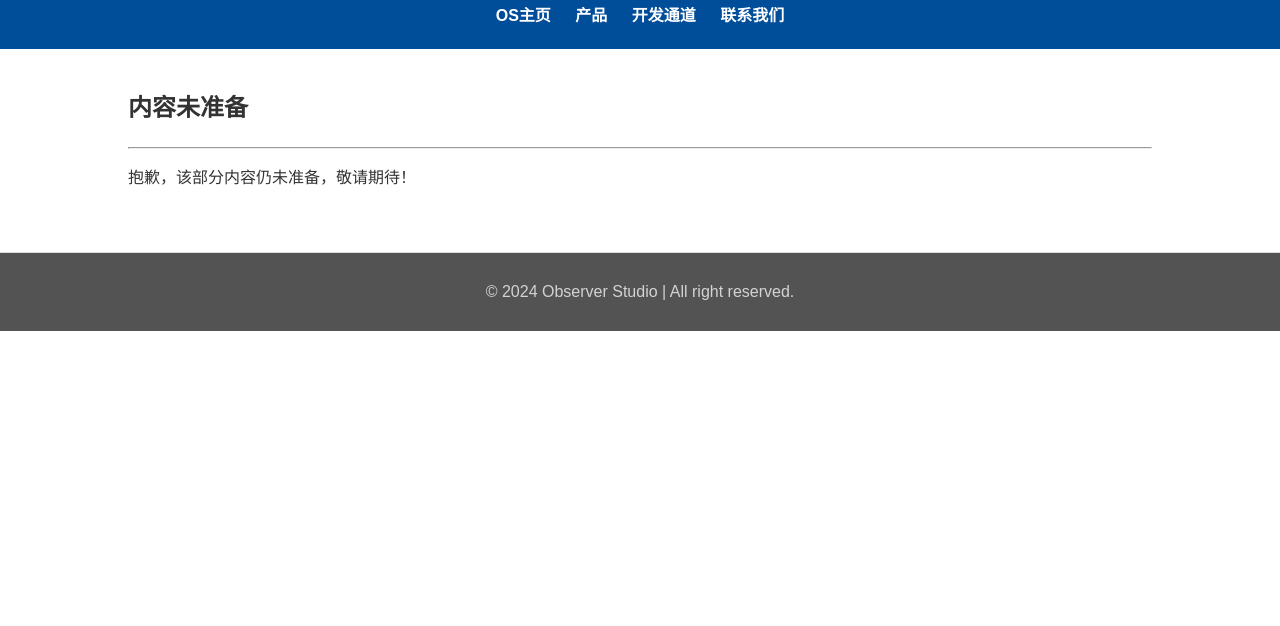
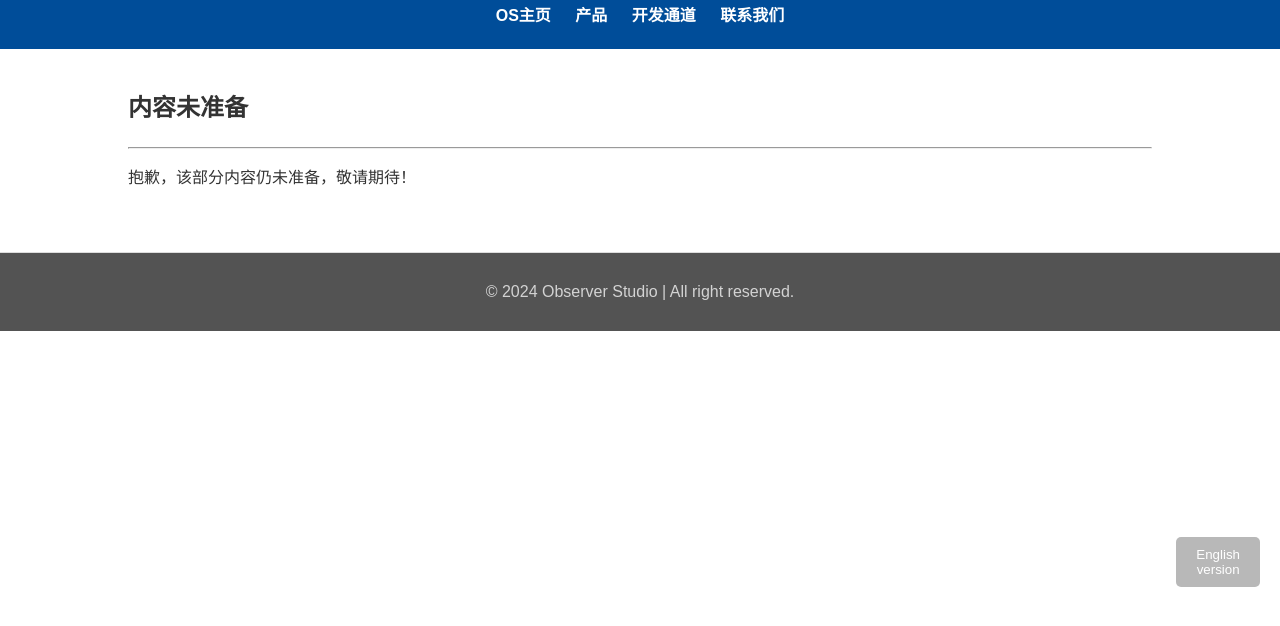
Before and after one commit to Lagesan/Lagesan.github.io, a plain HTML site: page unready.html in a window 1280 px wide. Shown: the part 72-698 px from the top of the page. Drawn offline with Linux system fonts and the light colour scheme.

Commit message:
English Version

```diff
--- a/obs_style.css
+++ b/obs_style.css
@@ -97,3 +97,22 @@ footer {
         padding: 8px 16px;
     }
 }
+
+#scrollButton {
+    position: fixed; /* 固定位置 */
+    right: 20px;
+    top: 78%;
+    transform: translateY(-30%);
+    z-index: 1000;
+    padding: 10px 20px;
+    background-color: #b8b8b8;
+    color: white;
+    border: none;
+    border-radius: 5px;
+    cursor: pointer;
+    outline: none;
+}
+
+  #scrollButton:hover {
+    background-color: #5f5f5f;
+  }
--- a/unready.html
+++ b/unready.html
@@ -23,7 +23,14 @@
             <p>抱歉，该部分内容仍未准备，敬请期待！</p>
                 <br>
         </section>
-
+        <button id="scrollButton">English <br>version</button>
+    <script>
+      // 获取按钮元素
+      const button = document.getElementById('scrollButton');
+      button.addEventListener('click', function() {
+        window.location.href = './en/index.html';
+      });
+    </script>
     </div>
     <footer>
         <p>&copy; 2024 Observer Studio | All right reserved.</p>
```
Also changed, not shown: developer.html (+8 -0 lines), en/unready.html (added, +32 -0 lines), index.html (+8 -0 lines), products.html (+8 -0 lines).
